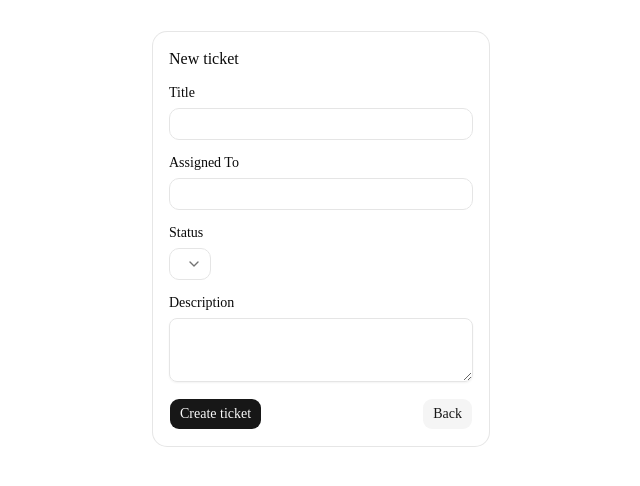
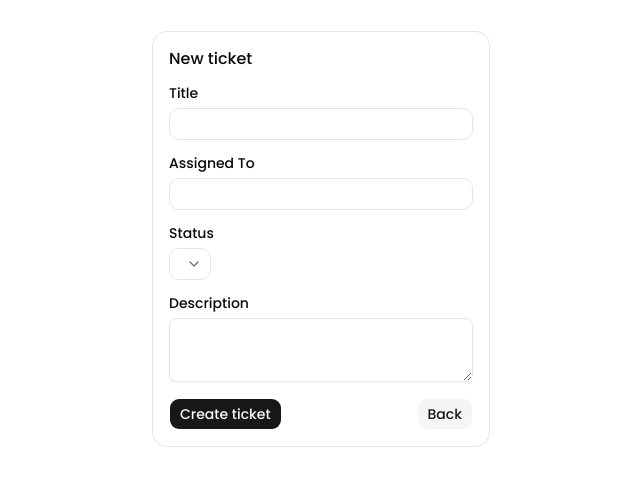
Before and after one commit to iranismael/apptickets, a Next.js app: page /tickets/new in a window 1280 px wide. Shown: the top 486 px of the page, without its empty margins (319-959 px from the left). Built offline with nearby package versions, Linux system fonts and the light colour scheme; no server answers.

Commit message:
feat(app): update tipography

```diff
--- a/src/app/globals.css
+++ b/src/app/globals.css
@@ -7,9 +7,10 @@
 @theme inline {
   --color-background: var(--background);
   --color-foreground: var(--foreground);
-  --font-sans: var(--font-sans);
+  /*--font-sans: var(--font-sans);*/
+  --font-sans: var(--font-poppins);
   --font-mono: var(--font-geist-mono);
-  --font-heading: var(--font-sans);
+  --font-heading: var(--font-poppins);
   --color-sidebar-ring: var(--sidebar-ring);
   --color-sidebar-border: var(--sidebar-border);
   --color-sidebar-accent-foreground: var(--sidebar-accent-foreground);
--- a/src/app/layout.tsx
+++ b/src/app/layout.tsx
@@ -1,8 +1,16 @@
 import type { Metadata } from "next";
-import { Geist, Geist_Mono } from "next/font/google";
+//import { Geist, Geist_Mono } from "next/font/google";
+import { Poppins } from "next/font/google";
 import "./globals.css";
+import { Toaster } from "@/components/ui/sonner"
 
-const geistSans = Geist({
+const poppins = Poppins({
+  variable: "--font-poppins",
+  subsets: ["latin"],
+  weight: ["400", "500", "600", "700"],
+});
+
+/*const geistSans = Geist({
   variable: "--font-geist-sans",
   subsets: ["latin"],
 });
@@ -10,7 +18,7 @@ const geistSans = Geist({
 const geistMono = Geist_Mono({
   variable: "--font-geist-mono",
   subsets: ["latin"],
-});
+});*/
 
 export const metadata: Metadata = {
   title: "Create Next App",
@@ -25,9 +33,12 @@ export default function RootLayout({
   return (
     <html
       lang="en"
-      className={`${geistSans.variable} ${geistMono.variable} h-full antialiased`}
+      className={`${poppins.variable} ${poppins.variable} h-full antialiased`}
     >
-      <body className="min-h-full flex flex-col">{children}</body>
+      <body className="min-h-full flex flex-col">
+        {children}
+         <Toaster />
+      </body>
     </html>
   );
 }
--- a/src/components/ticket-form.tsx
+++ b/src/components/ticket-form.tsx
@@ -3,6 +3,7 @@
 import { Ticket, TicketStatus } from "@/app/tickets/tickets.interface";
 //import { useToast } from "@/hooks/use-toast";
 //import { Toaster } from "@/components/ui/sonner"
+import { toast } from "sonner"
 
 import { createTicket, updateTicket } from "@/app/tickets/tickets.api";
 import Link from "next/link";
@@ -70,6 +71,10 @@ export const TicketForm = ({ ticket }: { ticket?: Ticket }) => {
         description: response.message,
       });*/
 
+      toast.success("Success", {
+        description: response.message,
+      })
+
       router.push("/tickets");
     } catch (error) {
       console.error(error);
```
